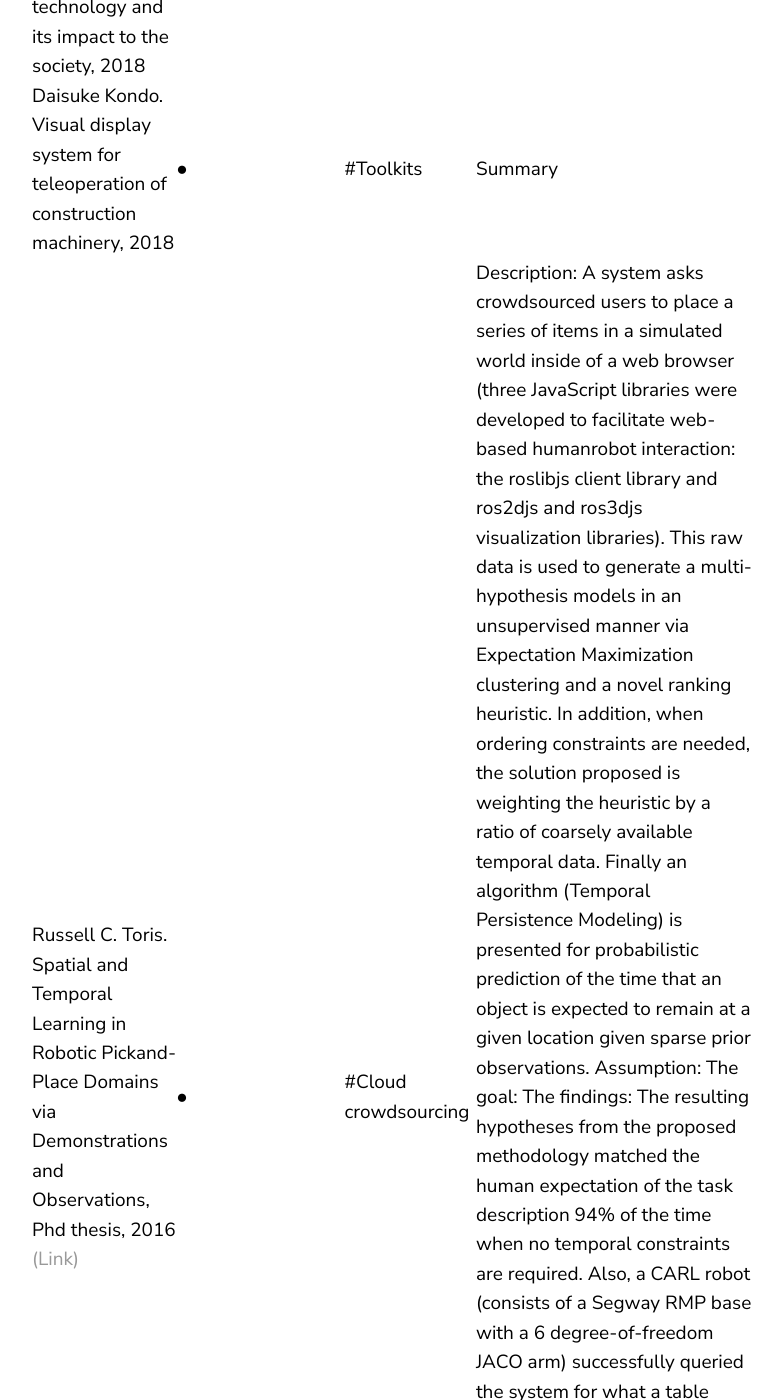
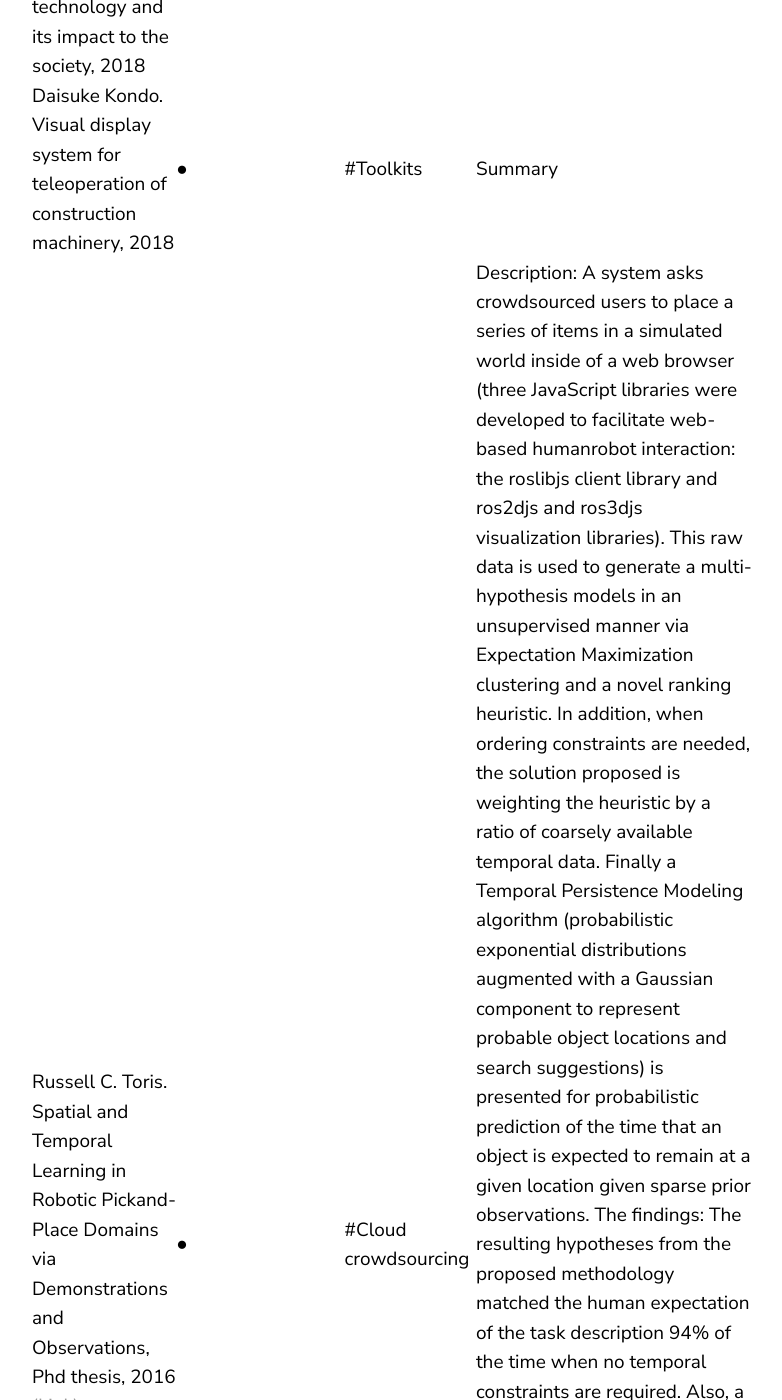
Before and after one commit to jluis9796/jluis9796.github.io, a Jekyll site: the page built from _posts/2020-05-24-telexistence.markdown, in a window 1280 px wide and 1400 px high, scrolled down 2629 px. Shown: the whole window, without its empty margins (68-850 px from the left). Built offline with Jekyll 4.4.1, drawn with Linux system fonts in a browser that asks for light colours; some of the changed text lies outside the part shown.

Commit message:
Update 2020-05-24-telexistence.markdown

```diff
--- a/_posts/2020-05-24-telexistence.markdown
+++ b/_posts/2020-05-24-telexistence.markdown
@@ -116,10 +116,10 @@ date:   2020-05-24 13:34:36 +0900
     <td></td>
     <td></td>
     <td>#Cloud crowdsourcing</td>
-    <td> Description: A system asks crowdsourced users to place a series of items in a simulated world inside of a web browser (three JavaScript libraries were developed to facilitate web-based humanrobot interaction: the roslibjs client library and ros2djs and ros3djs visualization libraries). This raw data is used to generate a multi-hypothesis models in an unsupervised manner via Expectation Maximization clustering and a novel ranking heuristic. In addition, when ordering constraints are needed, the solution proposed is weighting the heuristic by a ratio of coarsely available temporal data. Finally an algorithm (Temporal Persistence Modeling) is presented for probabilistic prediction of the time that an object is expected to remain at a given location given sparse prior observations. Assumption: The goal: The findings: The resulting hypotheses from the proposed
+    <td> Description: A system asks crowdsourced users to place a series of items in a simulated world inside of a web browser (three JavaScript libraries were developed to facilitate web-based humanrobot interaction: the roslibjs client library and ros2djs and ros3djs visualization libraries). This raw data is used to generate a multi-hypothesis models in an unsupervised manner via Expectation Maximization clustering and a novel ranking heuristic. In addition, when ordering constraints are needed, the solution proposed is weighting the heuristic by a ratio of coarsely available temporal data. Finally a Temporal Persistence Modeling algorithm (probabilistic exponential distributions augmented with a Gaussian component to represent probable object locations and search suggestions) is presented for probabilistic prediction of the time that an object is expected to remain at a given location given sparse prior observations. The findings: The resulting hypotheses from the proposed
 methodology matched the human expectation of the task description 94% of the time when no temporal constraints are required.  Also, a CARL robot (consists of
 a Segway RMP base with a 6 degree-of-freedom JACO arm)  successfully queried the system for what a table setting template is, found the necessary objects on the kitchen
-counter, and set the table appropriately. For unknown ordering constraints, the system was able to reconstruct a tower adhering to both spatial and temporal constraints in both the "Consistent Ordering, Consistent Placement" and "Random Ordering, Consistent Placement" conditions. Also, in the household crowdsourced domain showed the ability to overcome noisy environments from untrained users in order to set a table in the appropriate order.</td>
+counter, and set the table appropriately. For unknown ordering constraints, the system was able to reconstruct a tower adhering to both spatial and temporal constraints in both the "Consistent Ordering, Consistent Placement" and "Random Ordering, Consistent Placement" conditions. Also, in the household crowdsourced domain showed the ability to overcome noisy environments from untrained users in order to set a table in the appropriate order. TP models based on sparse temporal observations provides a reasonable prediction method for object tracking and also enabled a robot to predict object locations.</td>
     </tr>
     <tr>
     <td>Ajay Mandlekar et al. RoboTurk: A crowdsourcing platform for robotic skill learning through imitation, 2018</td>
```
